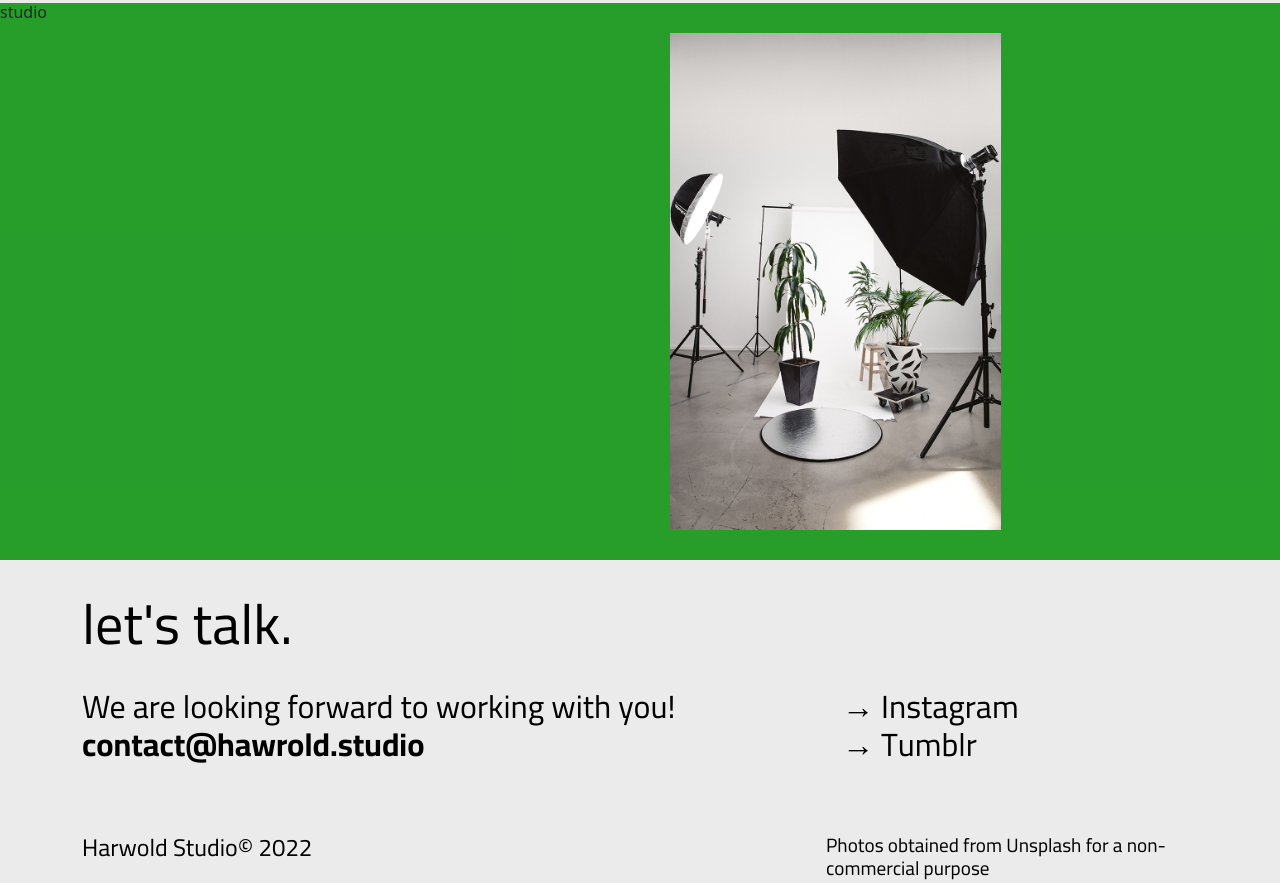
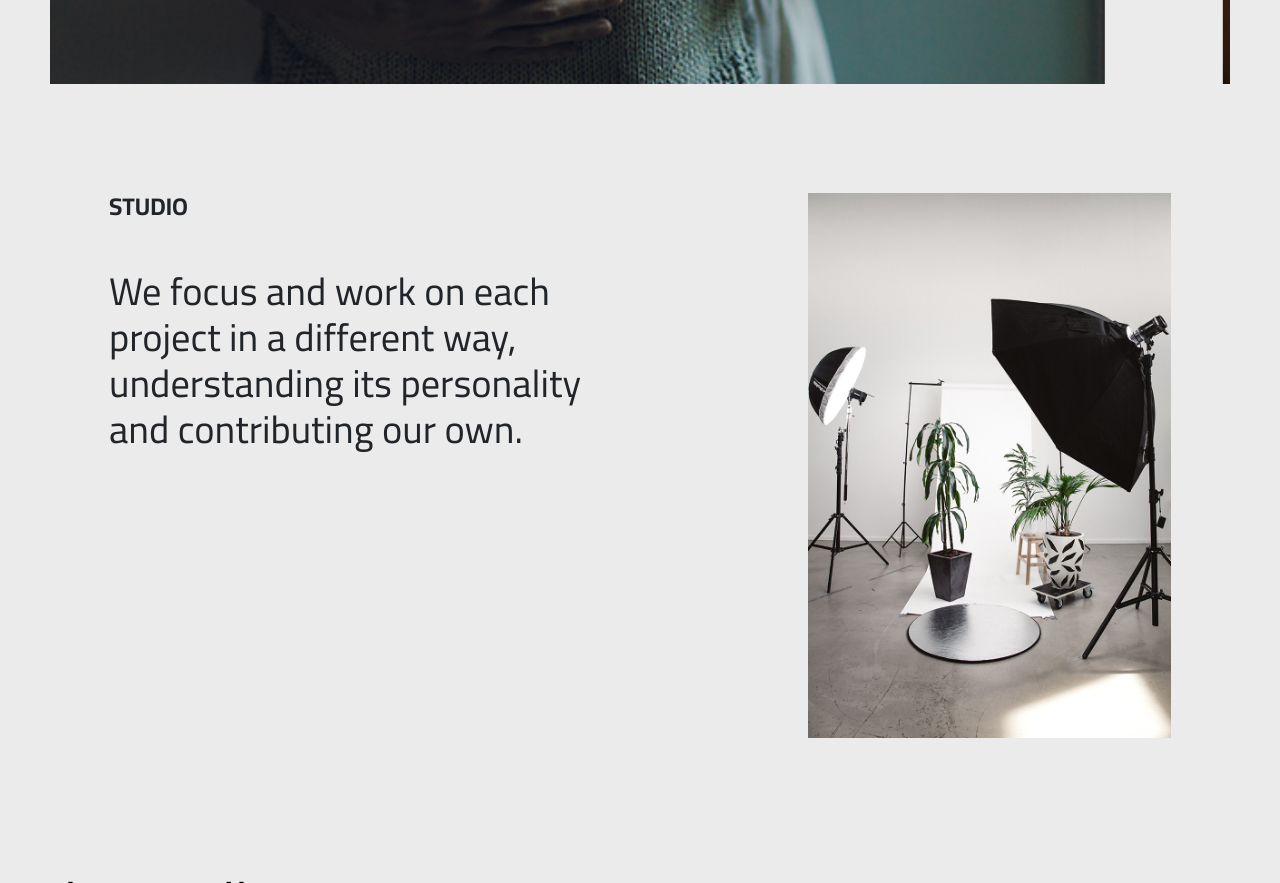
Before and after one commit to TamMose/CoderHouse, a plain HTML site: page index.html in a window 1280 px wide. Shown: the part 1547-2430 px from the top of the page. Drawn offline with nearby package versions, Linux system fonts and the light colour scheme.

Commit message:
actualizacion

```diff
--- a/index.html
+++ b/index.html
@@ -36,7 +36,7 @@
     <section>
         <div class="contenedor-90">
     <div class="texto1 ">
-        <p><mark>Harworld Studio</mark> is an award-winning branding and design agency in New York and Los Angeles.</p>
+        <p class="p"><mark>Harworld Studio</mark> is an award-winning branding and design agency in New York and Los Angeles.</p>
         <p>_</p>
     </div>
 </div>
@@ -61,19 +61,18 @@
     <span class="visually-hidden">Next</span>
   </button>
 </div>
+<div class="contenedor-90 ">
 
-<div class="sec-studio contenedor-100">
-
-  <div class="row">
+  <div class="row ">
     <div class=" col-sm-6">
-      <div>
-        <p>studio</p>
+      <div class="">
+        <p class="p3">STUDIO</p>
+        <div  class=" "><p class="p2">We focus and work on each project in a different way, understanding its personality and contributing our own.</p>
+        </div>
 
       </div>
-
-
     </div>
-    <div class="col-sm-6 left">
+    <div class="col-sm-6 caja1">
       <img src="asset/img/index/krists-luhaers-YhC216tAYAg-unsplash.jpg" class="img-sec-estudio d-inline-block " alt="...">
     </div>
   </div>
@@ -83,7 +82,7 @@
 </section>
 <footer>
 
-  <div class="container">
+  <div class="">
 
     <div class="row">
       <div class="fila-segunda col-sm-8">let's talk.</div>
--- a/scss/_nav.scss
+++ b/scss/_nav.scss
@@ -17,7 +17,9 @@ nav{
         padding-top: 15px;
         padding-left: 0;
 
+
     }
+
 
     .position-izq{
         flex-direction: row-reverse;
--- a/scss/style.scss
+++ b/scss/style.scss
@@ -14,14 +14,17 @@ a:active {
 header{
     display: flex;
     flex-wrap: wrap;
-    align-items: center;
+    justify-content: center;
     width: 100%;
     position: relative;
     top: 0;
+    padding: 0;
+    margin: 0;
     background: chartreuse;
     background: $fondo;
 
     .contenedor-nav{
+
         background:$fondo;
         width: 90%;
         height: 200px;
@@ -44,25 +47,26 @@ section{
     height: auto;
     margin-left: 0%;
     margin-right: 0%;
+    padding:50px;
     //display: flex;
     //justify-content: center;
 
-    .sec-studio{
-        background: $fondo-2;
-    }
 
-}
+
 
 
 
 
 .contenedor-90{
 
-    background: $fondo;
+    //background: $fondo;
     width: 90%;
-    height: 400px;
+    height: auto;
+    //height: 400px;
     margin-left:5% ;
     margin-right: 5%;
+    padding-top: 50px;
+    padding-bottom: 50px;
 }
 
 .contenedor-100{
@@ -77,12 +81,46 @@ section{
     padding-top: 30px;
     padding-bottom: 40px;
     width: 65%;
+}
 
-    p{
+
+.p{
     font-family: $fuente-titulos;
     font-size: $font-h1;
 }
+
+
+
+.p2{
+    font-family: $fuente-titulos;
+    font-size: $font-h2;
+    margin: 0;
+
 }
+
+.p3{
+    font-family: $fuente-titulos;
+    font-size: $font-h4;
+    font-weight: bold;
+    padding-bottom: 30px;
+}
+
+.color-2{
+    background-color: $fondo-2;
+}
+
+}
+
+
+.img-sec-estudio{
+    width: 70%;
+
+}
+
+.caja1{
+    text-align: right;
+}
+
 
 //CARRUSEL
 
@@ -105,14 +143,9 @@ img{
     object-fit: cover;
 }
 
-.img-sec-estudio{
-    width: 60%;
-    padding: 30px;
 
-}
-.left{
-   padding: 0;
-}
+
+
 
 
 
```
Also changed, not shown: css/style.css, 1 other file.
